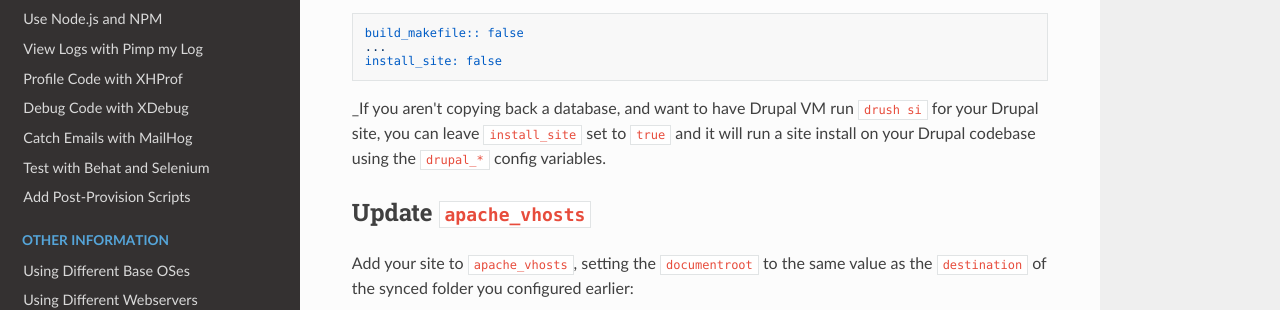
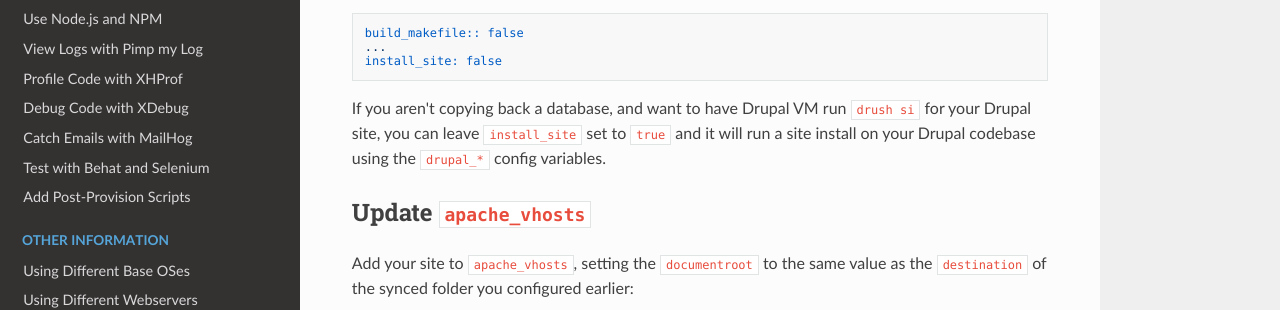
Before and after one commit to geerlingguy/drupal-vm, an MkDocs documentation site: the page built from docs/deployment/local-codebase.md, in a window 1280 px wide and 1386 px high. Shown: the part 516-826 px from the top of the window. Built offline with MkDocs 1.6.1, drawn with Linux system fonts in a browser that asks for light colours; nearby versions of some CDN libraries; old or Windows-style settings are respelled for this version of MkDocs.

Commit message:
docs: fix syntax

````diff
--- a/docs/deployment/local-codebase.md
+++ b/docs/deployment/local-codebase.md
@@ -21,7 +21,7 @@ build_makefile:: false
 install_site: false
 ```
 
-_If you aren't copying back a database, and want to have Drupal VM run `drush si` for your Drupal site, you can leave `install_site` set to `true` and it will run a site install on your Drupal codebase using the `drupal_*` config variables.
+If you aren't copying back a database, and want to have Drupal VM run `drush si` for your Drupal site, you can leave `install_site` set to `true` and it will run a site install on your Drupal codebase using the `drupal_*` config variables.
 
 ## Update `apache_vhosts`
 
````
